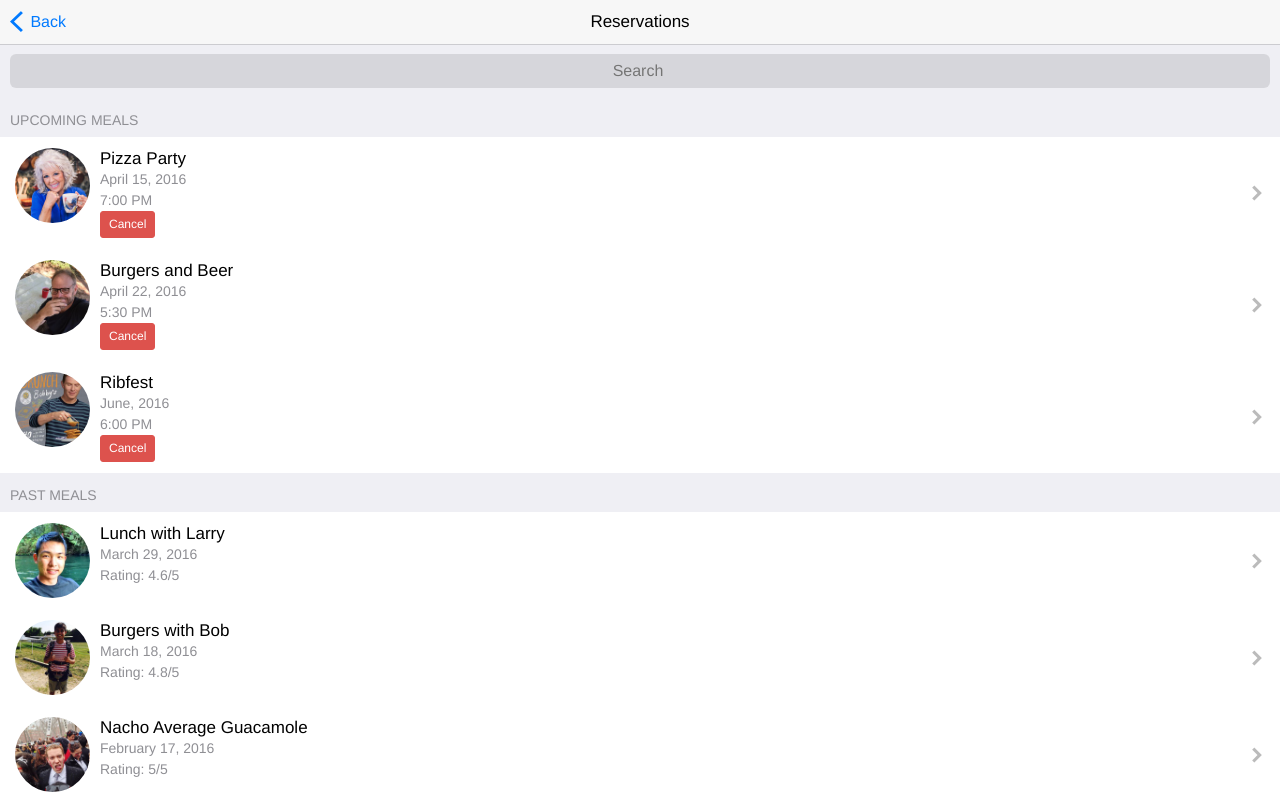
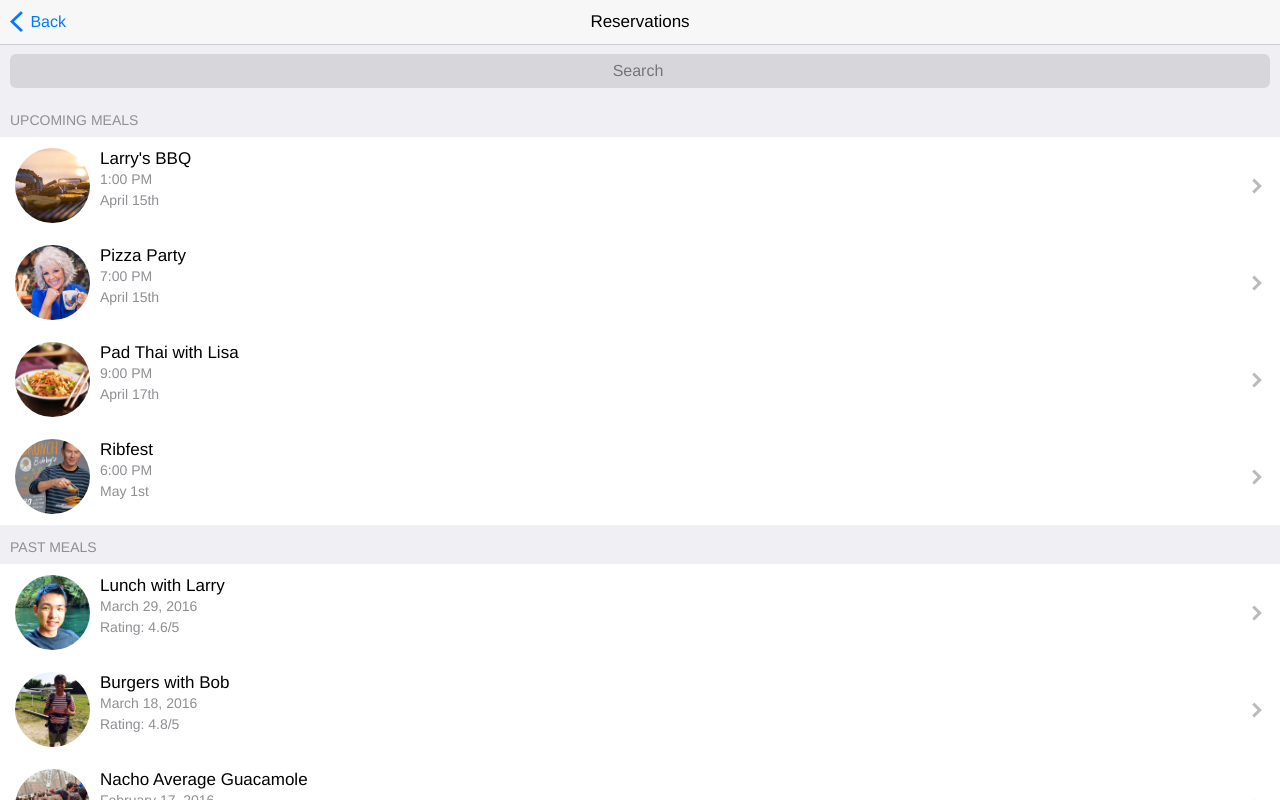
Before and after one commit to kennyzlei/FoodForThought, a plain HTML site: page guest-reservations.html in a window 1280 px wide. Drawn offline with nearby package versions, Linux system fonts and the light colour scheme.

Commit message:
Bug fixes on data binding and push.js

```diff
--- a/app.js
+++ b/app.js
@@ -20,21 +20,57 @@ function loadStorage() {
                 },
                 {
                     "meal_id": 2,
+                    "meal_name": "Pizza Party",
+                    "pic_url": "img/paula.jpg",
+                    "meal_time": "7:00 PM",
+                    "meal_date": "April 15th",
+                    "host": false,
+                    "guest": true
+                },
+                {
+                    "meal_id": 3,
+                    "meal_name": "Chicken Gumbo with Jim",
+                    "pic_url": "img/chicken-gumbo.jpg",
+                    "meal_time": "7:00 PM",
+                    "meal_date": "April 16th",
+                    "host": false,
+                    "guest": false
+                },
+                {
+                    "meal_id": 4,
                     "meal_name": "Happy Hour at Larry's Crib",
                     "pic_url": "img/mixology.jpg",
                     "meal_time": "12:00 PM",
-                    "meal_date": "April 16th",
+                    "meal_date": "April 17th",
                     "host": true,
                     "guest": false
                 },
                 {
-                    "meal_id": 3,
-                    "meal_name": "Burgers with Larry",
+                    "meal_id": 5,
+                    "meal_name": "Pad Thai with Lisa",
+                    "pic_url": "img/pad-thai.jpg",
+                    "meal_time": "9:00 PM",
+                    "meal_date": "April 17th",
+                    "host": false,
+                    "guest": true
+                },
+                {
+                    "meal_id": 6,
+                    "meal_name": "Burgers with Joe",
                     "pic_url": "img/burger.jpg",
                     "meal_time": "1:00 PM",
-                    "meal_date": "April 17th",
-                    "host": true,
+                    "meal_date": "April 19th",
+                    "host": false,
                     "guest": false
+                },
+                {
+                    "meal_id": 7,
+                    "meal_name": "Ribfest",
+                    "pic_url": "img/bobby.jpg",
+                    "meal_time": "6:00 PM",
+                    "meal_date": "May 1st",
+                    "host": false,
+                    "guest": true
                 },
             ]
         }
@@ -47,6 +83,17 @@ function loadGuest() {
 
     $.each(upcoming, function(key, value) {
         addMealHTML(value);
+    });
+}
+
+// call this if its the guest reservations page
+function loadGuestReservations() {
+    var upcoming = meals["upcoming"];
+
+    $.each(upcoming, function(key, value) {
+        if (value["guest"] == true) {
+            addMealHTML(value);
+        }
     });
 }
 
@@ -72,14 +119,14 @@ function addMealHTML(value) {
 }
 
 function addMeal() {
-    //grab details from localStorage
+    // grab details from localStorage
     var value = JSON.parse(localStorage.getItem("newmeal"));
     addMealHTML(value);
     meals["upcoming"].push(value);
     syncStorage();
 }
 
-//when html document is loaded
+// when html document is loaded
 $(document).ready(function() {
     checkPage();
 });
@@ -92,6 +139,10 @@ var checkPage = function(){
     if($("#guest-homepage").length) {
         loadGuest();
     }
+    if($("#guest-reservations").length) {
+        loadGuestReservations();
+    }
 };
 
+// when html page is changed, known as pushed
 window.addEventListener('push', checkPage);
--- a/guest-reservations.html
+++ b/guest-reservations.html
@@ -9,6 +9,8 @@
     <link href="ratchet/css/ratchet-theme-ios.min.css" rel="stylesheet">
     <link href="styles.css" rel="stylesheet">
     <script src="ratchet/js/ratchet.min.js"></script>
+    <script src="https://code.jquery.com/jquery-2.2.3.min.js"></script>
+    <script src="app.js"></script>
   </head>
 
   <body>
@@ -23,59 +25,12 @@
       <h1 class="title">Reservations</h1>
     </header>
 
-    <div class="content">
+    <div class="content" id="guest-reservations">
         <div class="content-padded">
             <input type="search" placeholder="Search">
         </div>
         <h5 class="content-padded">Upcoming Meals</h5>
-        <ul class="table-view">
-            <li class="table-view-cell media">
-                <a class="navigate-right" href="../guest-reservation-detail.html" data-transition="slide-in">
-                    <img id="prof_pic" class="media-object pull-left" src="img/paula.jpg">
-                        <div class="media-body">
-                            Pizza Party
-                            <p>
-                            April 15, 2016<br>
-                            7:00 PM
-                            </p>
-                            <div>
-                                <button class="btn btn-negative">Cancel</button>
-                            </div>
-                        </div>
-                </a>
-            </li>
-            <li class="table-view-cell media">
-                <a class="navigate-right">
-                    <img id="prof_pic" class="media-object pull-left" src="img/alton.jpg">
-                        <div class="media-body">
-                            Burgers and Beer
-                            <p>
-                            April 22, 2016<br>
-                            5:30 PM
-                            </p>
-                            <div>
-                                <button class="btn btn-negative">Cancel</button>
-                            </div>
-                        </div>
-                    </a>
-
-            </li>
-            <li class="table-view-cell media">
-                <a class="navigate-right">
-                    <img id="prof_pic" class="media-object pull-left" src="img/bobby.jpg">
-                        <div class="media-body">
-                            Ribfest
-                            <p>
-                            June, 2016<br>
-                            6:00 PM
-                            </p>
-                            <div>
-                                <button class="btn btn-negative">Cancel</button>
-                            </div>
-                        </div>
-                </a>
-
-            </li>
+        <ul class="table-view" id="upcoming">
         </ul>
 
         <h5 class="content-padded">Past Meals</h5>
```
Also changed, not shown: guest-homepage.html (+2 -35 lines), host-homepage.html (+1 -3 lines).
